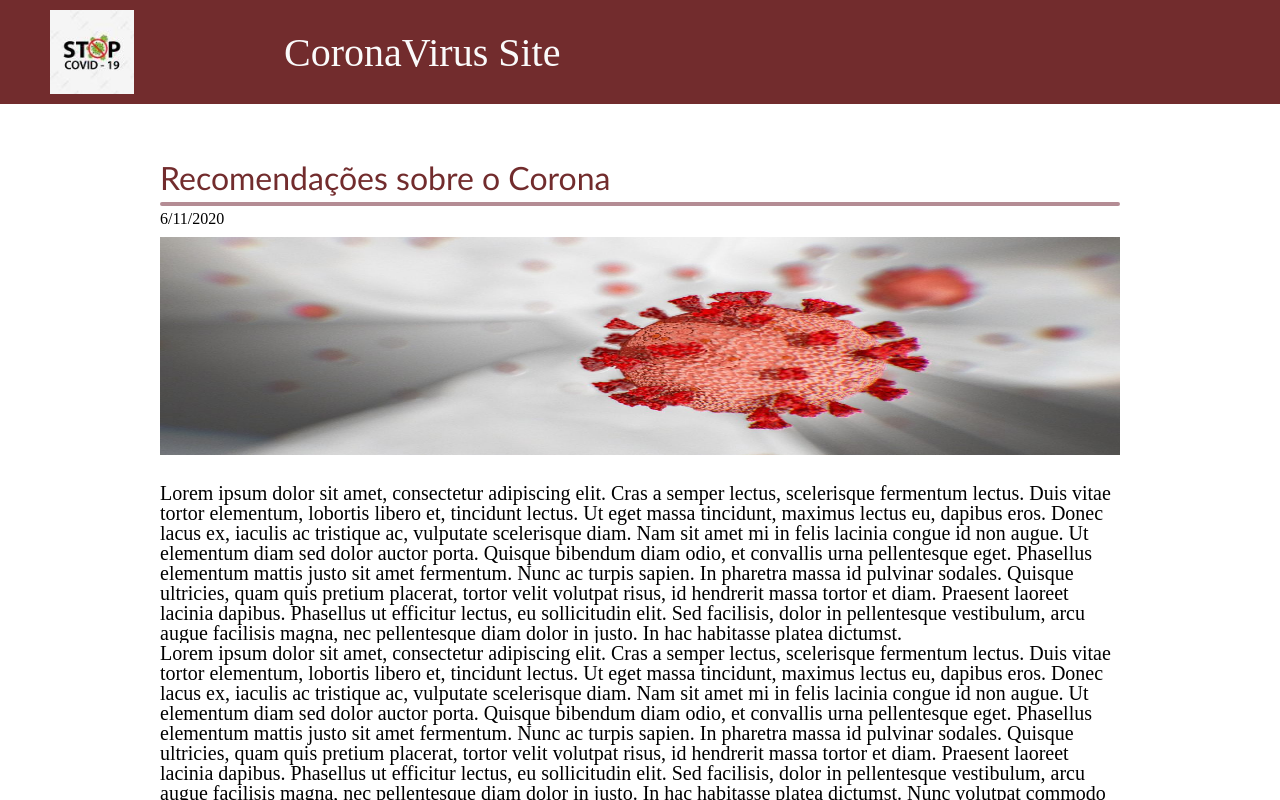
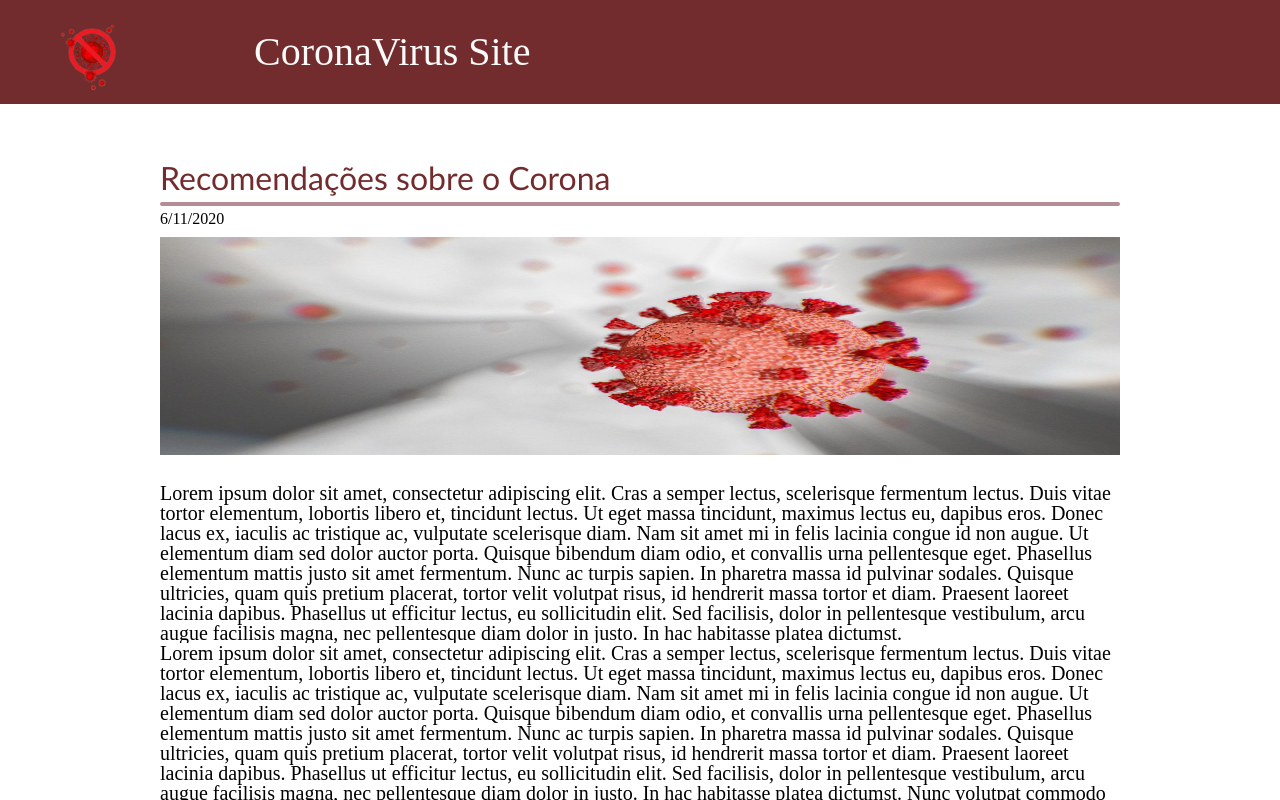
Before and after one commit to ThauanLK/freela, a React (Create React App) app: page / in a window 1280 px wide. Shown: the top 800 px of the page. Built offline with nearby package versions, Linux system fonts and the light colour scheme.

Commit message:
changing logo

```diff
--- a/src/components/menu/menu.css
+++ b/src/components/menu/menu.css
@@ -27,5 +27,5 @@
 }
 
 .logo {
-  padding: 10px 50px;
+  padding: 10px 20px 10px 50px;
 }
--- a/src/components/menu/menu.js
+++ b/src/components/menu/menu.js
@@ -1,6 +1,6 @@
 import React from "react";
 import "./menu.css";
-import LogoImg from "../../images/logo.jpg"
+import LogoImg from "../../images/logo3.png"
 
 const Menu = () => {
   return (
```
